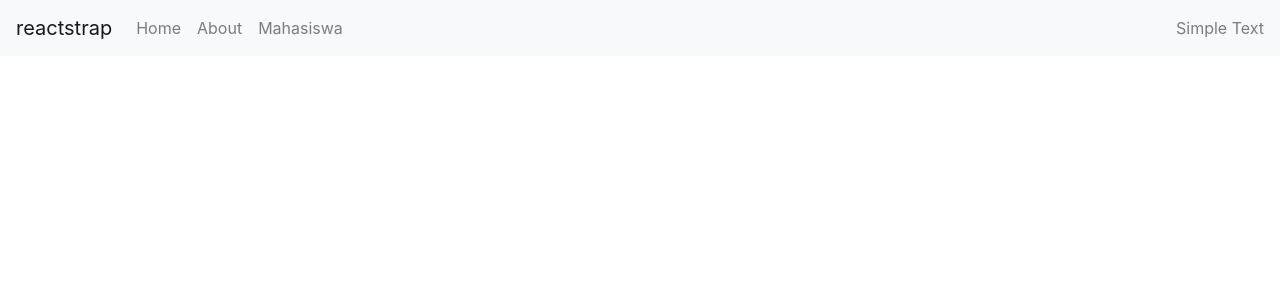
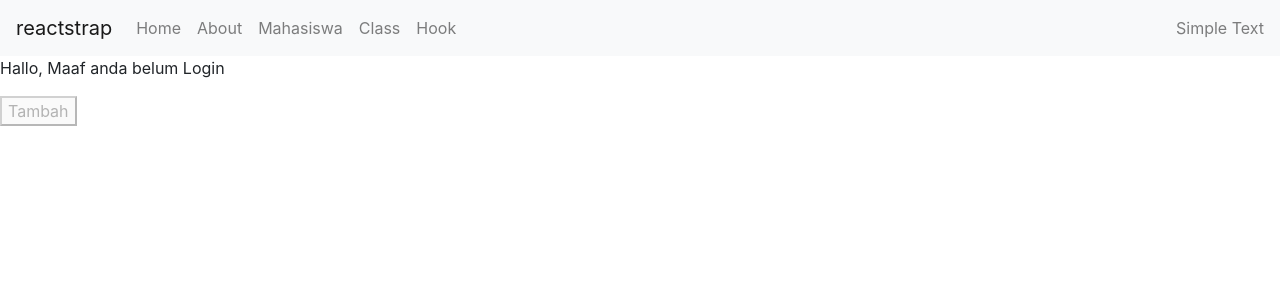
Before and after one commit to dayat44/aplikasidayat-uas, a React (Create React App) app: page /hooks in a window 1280 px wide. Shown: the top 300 px of the page. Built offline with nearby package versions, Linux system fonts and the light colour scheme.

Commit message:
React Hooks UseState

```diff
--- a/src/App.js
+++ b/src/App.js
@@ -8,6 +8,8 @@
 import ListComp from './Component/Fungsional/Class/ListComp';
 import TambahComp from './Component/Fungsional/Class/TambahComp';
 import EditComp from './Component/Fungsional/Class/EditComp';
+import KelasComp from './Component/Hooks/Class/KelasComp';
+import HooksComp from './Component/Hooks/Functional/HooksComp';
 
 
 // import logo from './logo.svg';
@@ -24,6 +26,8 @@
       <Route exact path="/mahasiswa" component={ListComp} />
       <Route exact path="/mahasiswa/tambah" component={TambahComp} />
       <Route exact path="/mahasiswa/edit" component={EditComp} />
+      <Route exact path="/kelas" component={KelasComp} />
+      <Route exact path="/hooks" component={HooksComp} />
       {/* <Route exact path="/detail/:id" component={DetailComp} /> */}
     </Switch>
 
--- a/src/Component/Fungsional/NavbarComp.jsx
+++ b/src/Component/Fungsional/NavbarComp.jsx
@@ -34,6 +34,12 @@
             <NavItem>
               <NavLink href="/mahasiswa">Mahasiswa</NavLink>
             </NavItem>
+            <NavItem>
+              <NavLink href="/kelas">Class</NavLink>
+            </NavItem>
+            <NavItem>
+              <NavLink href="/hooks">Hook</NavLink>
+            </NavItem>
           </Nav>
           <NavbarText>Simple Text</NavbarText>
         </Collapse>
--- /dev/null
+++ b/src/Component/Hooks/Class/KelasComp.jsx
@@ -0,0 +1,29 @@
+import React, { PureComponent } from 'react'
+
+class KelasComp extends PureComponent {
+    constructor(props) {
+        super(props)
+
+            this.state = {
+                    jumlah: 0
+            }
+        }
+
+        tambahProduk = () => {
+            this.setState({
+                jumlah: this.state.jumlah + 1
+            })
+        }
+
+        render() {
+            return (
+                <div>
+                    <h1>{this.state.jumlah}</h1>
+                    <button onClick={this.tambahProduk}>Tambah Produk</button>
+                </div>
+            )
+
+    }
+}
+
+export default KelasComp
--- /dev/null
+++ b/src/Component/Hooks/Functional/HooksComp.jsx
@@ -0,0 +1,30 @@
+import React, {useState} from 'react'
+import TampilComp from './TampilComp';
+
+const HooksComp = () => {
+    const [jumlah, tambahJumlah] = useState(0)
+
+    //login
+    const [dataLogin, setDataLogin] = useState({username:'dayat', token: '123abcd', isLogin: false})
+
+    //cek kondisi sudah login / belum
+
+    let tampil;
+
+    if(dataLogin.isLogin){
+        tampil = <TampilComp
+        username = {dataLogin.username}
+        fungsi = {tambahJumlah.bind(this)}
+        jumlah = {jumlah} />
+    } else {
+        tampil = <TampilComp username="Maaf anda belum Login" disabled= {true}/>
+    }
+
+    return (
+        <div>
+            {tampil}
+        </div>
+    )
+}
+
+export default HooksComp
--- /dev/null
+++ b/src/Component/Hooks/Functional/TampilComp.jsx
@@ -0,0 +1,13 @@
+import React from 'react'
+
+function TampilComp(props) {
+    return (
+        <div>
+            <p>Hallo, {props.username}</p>
+            <h1>{props.jumlah}</h1>
+            <button onClick={()=>props.fungsi(props.jumlah+1)} disabled={props.disabled}>Tambah</button>
+        </div>
+    )
+}
+
+export default TampilComp
```
